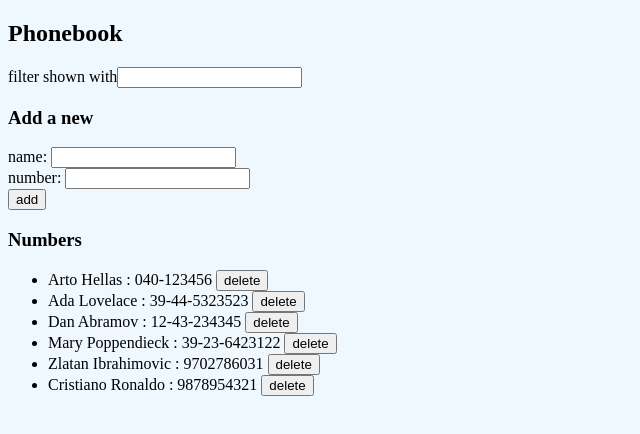
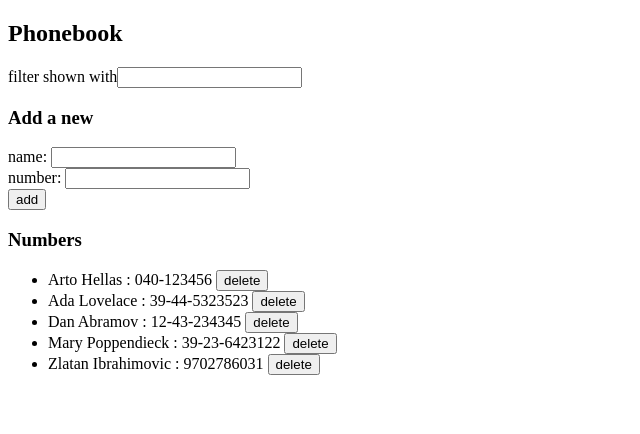
Before and after one commit to 1bsilver/fso, a React (Create React App) app in the folder part2/phonebook/: page / in a window 1280 px wide. Shown: the top 434 px of the page, without its empty margins (0-640 px from the left). Built offline with nearby package versions, Linux system fonts and the light colour scheme; data requests are answered from the project's data file.

Commit message:
Revert "Exercise 2.19-2.10"
This reverts commit 9c792a0540cb236e8d4c0da2f8fe16bcfca63783.

```diff
--- a/part2/phonebook/db.json
+++ b/part2/phonebook/db.json
@@ -24,11 +24,6 @@
       "name": "Zlatan Ibrahimovic",
       "number": "9702786031",
       "id": 5
-    },
-    {
-      "name": "Cristiano Ronaldo",
-      "number": "9878954321",
-      "id": 6
     }
   ]
 }
--- a/part2/phonebook/src/App.js
+++ b/part2/phonebook/src/App.js
@@ -3,15 +3,12 @@ import Filter from "./components/Filter";
 import PersonForm from "./components/PersonForm";
 import Person from "./components/Person";
 import personServices from "./services/persons"
-import Notification from "./components/Notification"
 
 const App = () => {
   const [persons, setPersons] = useState([]);
   const [newName, setNewName] = useState("");
   const [newNumber, setNewNumber] = useState("");
   const [filter, setFilter] = useState("");
-  const [notif, setNotif] = useState(null);
-  const [col, setCol] = useState({});
 
   const names = persons.map((person) => person.name);
   const numbers = persons.map(person => person.number)
@@ -36,19 +33,6 @@ const App = () => {
           setPersons(persons.map(per => per.id !== Number(person.id) ? per : returnedPerson));
           setNewName("");
           setNewNumber("");
-          setNotif(`Succesfully updated the number of ${returnedPerson.name}`)
-          setCol({color:'green'})
-          setTimeout(()=> {
-            setNotif(null)
-          },2000)
-        })
-        .catch(error => {
-          console.log(error)
-          setNotif(`Information of ${person.name} has already been removed from the server`)
-          setCol({color:'red'})
-          setTimeout(()=> {
-            setNotif(null)
-          },2000)
         })
       }
     }
@@ -64,11 +48,7 @@ const App = () => {
           setPersons(persons.concat(returnedPerson));
           setNewName("");
           setNewNumber("");
-          setNotif(`Succesfully added ${returnedPerson.name}`)
-          setCol({color:'green'})
-          setTimeout(()=> {
-            setNotif(null)
-          },2000)
+
         })
     }
   };
@@ -92,20 +72,11 @@ const App = () => {
 
   const handleButton = (event) => {
     const id = event.target.value
-    const name= event.target.name
     console.log(id)
-    if(window.confirm(`Are you sure you want to delete ${name} from the record?`)) {
+    if(window.confirm(`Are you sure you want to delete ${event.target.name} from the record?`)) {
     personServices.remove(id)
     .then(test=> {
       setPersons(persons.filter(name=> name.id !== Number(id)))
-    })
-    .catch(error => {
-      console.log(error)
-      setNotif(`Information of ${name} has already been removed from the server`)
-      setCol({color:'red'})
-      setTimeout(()=> {
-        setNotif(null)
-      },2000)
     })
   }
   }
@@ -124,8 +95,6 @@ const App = () => {
   return (
     <div>
       <h2>Phonebook</h2>
-
-      <Notification message={notif} col={col} />
 
       <Filter filter={filter} handleFilter={handleFilter} />
 
--- a/part2/phonebook/src/components/Notification.js
+++ /dev/null
@@ -1,12 +0,0 @@
-import React from "react"
-
-const Notification = ({message,col}) => {
-    if (message === null)
-        return null;
-
-    return (<div style={col} className="notif">
-        {message}
-    </div>)
-}
-
-export default Notification;
--- a/part2/phonebook/src/index.css
+++ /dev/null
@@ -1,14 +0,0 @@
-
-.notif {
-    font-size: 20px;
-    background: lightgrey;
-    padding: 10px;
-    margin-bottom: 10px;
-    text-align: center;
-    border-style: double;
-    border-radius: 5px;
-}
-
-body {
-    background-color:aliceblue;
-}
--- a/part2/phonebook/src/index.js
+++ b/part2/phonebook/src/index.js
@@ -1,7 +1,6 @@
 import React from 'react'
 import ReactDOM from 'react-dom'
 import App from './App'
-import './index.css'
 
 
 ReactDOM.render(
```
